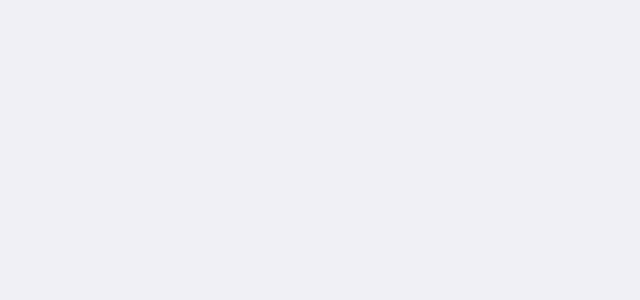
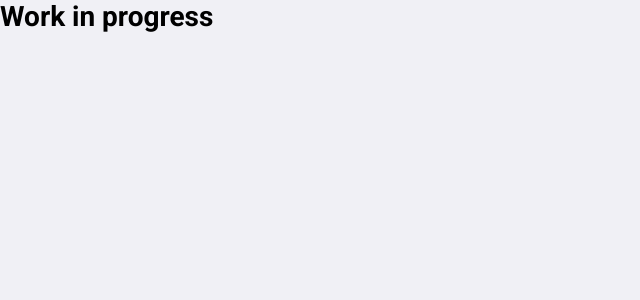
Before and after one commit to lucasamonrc/open-nudge, a React (Create React App) app in the folder web/: page / in a window 1280 px wide. Shown: the top 300 px of the page, without its empty margins (0-640 px from the left). Built offline with nearby package versions, Linux system fonts and the light colour scheme.

Commit message:
Add Hub page

```diff
--- /dev/null
+++ b/web/src/pages/Hub/index.js
@@ -0,0 +1,7 @@
+import React from 'react';
+
+const Hub = () => {
+  return <h1>Work in progress</h1>
+}
+
+export default Hub;
--- a/web/src/routes.js
+++ b/web/src/routes.js
@@ -1,6 +1,7 @@
 import React from 'react';
 import { BrowserRouter, Route, Switch } from 'react-router-dom';
 
+import Hub from './pages/Hub';
 import Logon from './pages/Logon';
 import Register from './pages/Register';
 import Profile from './pages/Profile';
@@ -10,7 +11,8 @@ export default function Routes() {
   return (
     <BrowserRouter>
       <Switch>
-        <Route path="/logon" exact component={Logon} />
+        <Route path="/" exact component={Hub} />
+        <Route path="/logon" component={Logon} />
         <Route path="/register" component={Register} />
         <Route path="/profile" component={Profile} />
         <Route path="/projects/new" component={NewProject} />
```
Also changed, not shown: web/src/pages/Hub/styles.css (added).
